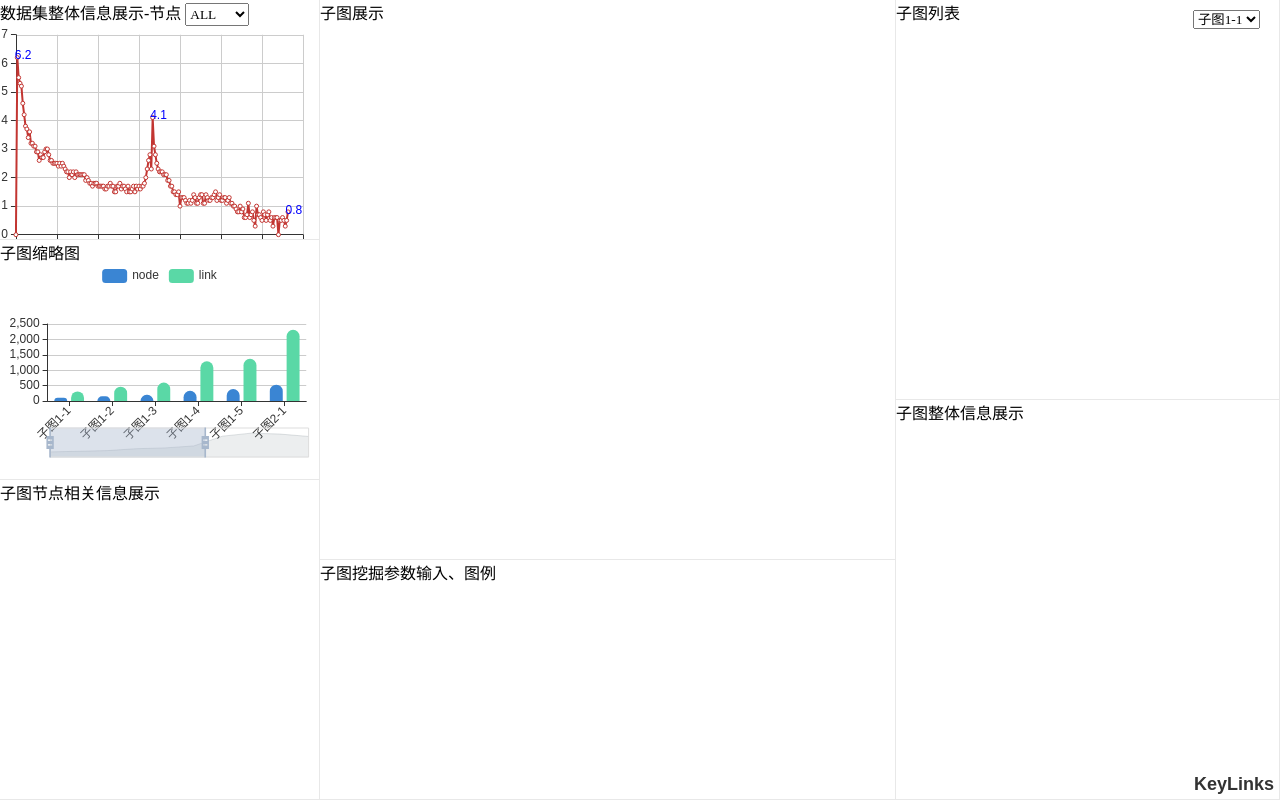
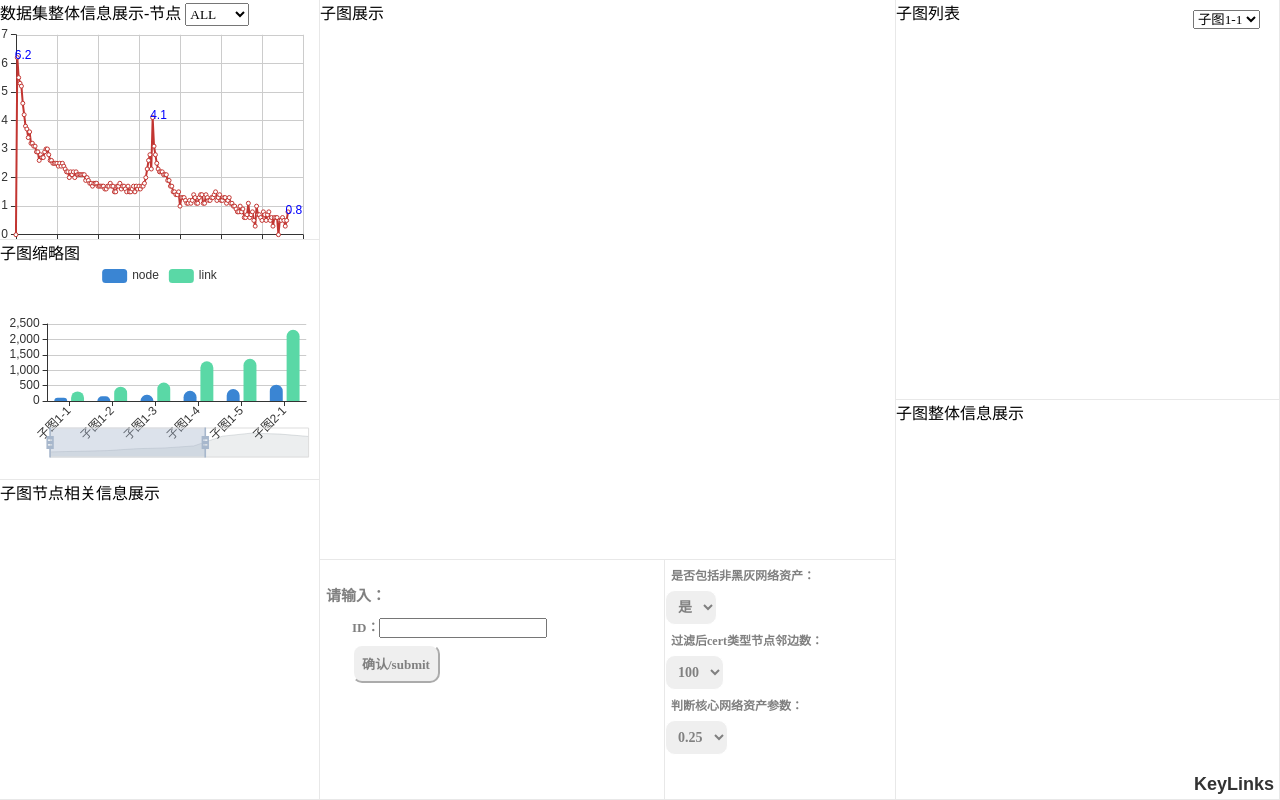
Before and after one commit to ZYL-IRENE/2022challenge1, a plain HTML site: page templates/index.html in a window 1280 px wide. Drawn offline with Linux system fonts and the light colour scheme; no server answers.

Commit message:
Update index.html

```diff
--- a/templates/index.html
+++ b/templates/index.html
@@ -53,7 +53,37 @@
                  子图展示
             </div>
             <div id="subgraph-control-view">
-                 子图挖掘参数输入、图例
+
+              <div style="height: 100%; width: 60%; box-sizing: border-box; border-right: var(--border-color) 1px solid; float: left">
+                <br><h3 style="font-weight:bold;font-size:15px;color: gray;border-radius:10px;border-color:white;padding: 6px">请输入：</h3>
+                <form method="get" id="id_name" onsubmit="return false">
+                  <h4 style="text-indent: 2em;font-weight:bold;font-size:13px;color: gray;border-radius:10px;border-color:white;padding: 6px">ID：<input type="text" name="id" id="id"></h4>
+                  <h4 style="text-indent: 2em;"> <input type="submit" value="确认/submit" onclick="login()" style="font-weight:bold;font-size:13px;color: gray;border-radius:10px;border-color:white;padding: 8px"></h4>
+                </form>
+              </div>
+              <div style="height: 100%; width: 40%; box-sizing: border-box; float: left">
+                  <h3 style="font-weight:bold;font-size:12px;color: gray;border-radius:10px;border-color:white;padding: 6px">是否包括非黑灰网络资产：</h3>
+                  <select id="is_contain_empty_industry" name="is_contain_empty_industry" value="True"
+                          style="font-weight:bold;font-size:14px;color: gray;border-radius:10px;border-color:white;padding: 8px">
+                      <option value="True">是</option>
+                      <option value="False">否</option>
+                  </select>
+                  <h3 style="font-weight:bold;font-size:12px;color: gray;border-radius:10px;border-color:white;padding: 6px">过滤后cert类型节点邻边数：</h3>
+                  <select id="cert_n" name="cert_n" value="100"
+                          style="font-weight:bold;font-size:14px;color: gray;border-radius:10px;border-color:white;padding: 8px">
+                      <option value="50">50</option>
+                      <option value="100" selected="selected">100</option>
+                      <option value="200">200</option>
+                  </select>
+                  <h3 style="font-weight:bold;font-size:12px;color: gray;border-radius:10px;border-color:white;padding: 6px">判断核心网络资产参数：</h3>
+                  <select id="center_ratio" name="center_ratio" value="0.25"
+                          style="font-weight:bold;font-size:14px;color: gray;border-radius:10px;border-color:white;padding: 8px">
+                      <option value="0.2">0.2</option>
+                      <option value="0.25" selected="selected">0.25</option>
+                      <option value="0.3">0.3</option>
+                  </select>
+              </div>
+
             </div>
         </div>
         <div id="content-right">
@@ -85,7 +115,25 @@
             </div>
         </div>
     </div>
+<script>
+    function login(){
+        var a = $("#is_contain_empty_industry").val();
+        var b = $("#cert_n").val();
+        var c = $("#center_ratio").val();
+        $.ajax({
+            type: "get",
+            url: '/register',
+            data: {id: $("#id").serialize(), is_contain_empty_industry: a, cert_n: b, ratio: c},
+            success: function (res){
+                alert(res); // insert the code here
+            },
+            error: function(){
+                alert('error');
+            }
 
+        });
+    }
+</script>
 <script src="../static/data/data_info1/data1.js"></script>
 <script src="../static/js/data_info_view1.js"></script>
 <script src="../static/js/data_info_view2.js"></script>
```
